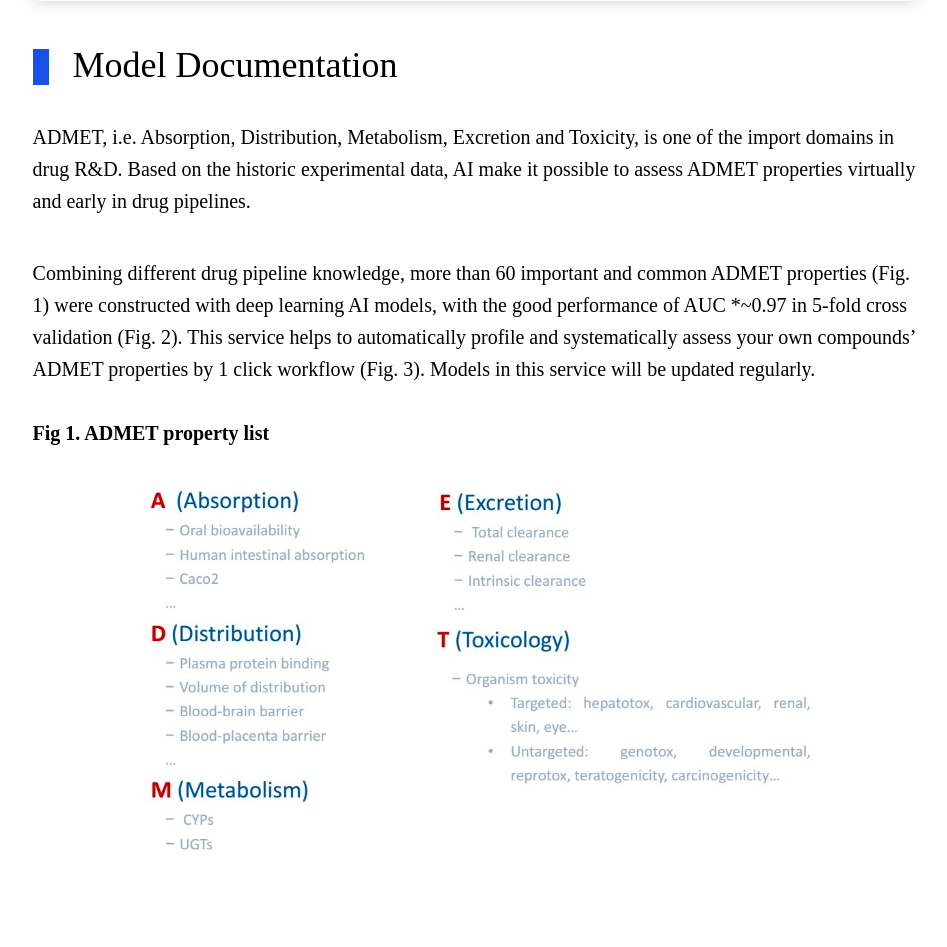
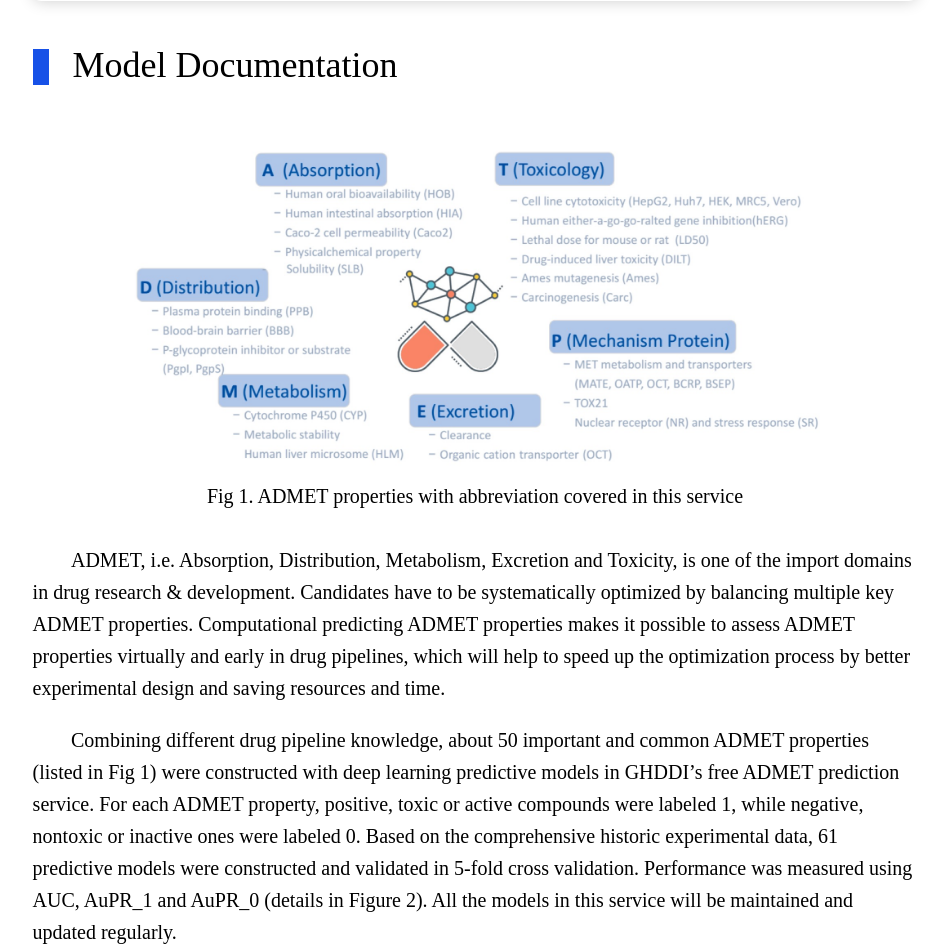
Before and after one commit to wxy0810500/deep_molecule_engine_client, a Django app: page /admet/ in a window 1280 px wide. Shown: the part 1334-2281 px from the top of the page, without its empty margins (165-1112 px from the left). Run offline with Django 3.2, Linux system fonts and the light colour scheme; parts of the project's set-up code (start-up, migrations or seed data) failed here and were passed over.

Commit message:
update model document in index.html

```diff
--- a/common_static/css/index.css
+++ b/common_static/css/index.css
@@ -176,11 +176,15 @@ textarea:focus {
 }
 .intro img {
     width: 80%;
-    margin: 0 10% 8vh;
+    margin: 8vh 10% 0;
+}
+.caption {
+    margin-bottom: 4vh;
+    text-align: center;
 }
 
-.intro t1 {
-    display: block;
+.doc {
+    text-indent: 3vw;
 }
 .intro .title {
     font-size: 4.5vmin;
--- a/templates/index.html
+++ b/templates/index.html
@@ -35,16 +35,14 @@
     </div>
 
     <div class="title">Model Documentation</div>
-    <h3></h3>
-    <t1>ADMET, i.e. Absorption, Distribution, Metabolism, Excretion and Toxicity, is one of the import domains in drug R&D. Based on the historic experimental data, AI make it possible to assess ADMET properties virtually and early in drug pipelines.</t1>
-    <h3></h3>
-    <t1>Combining different drug pipeline knowledge, more than 60 important and common ADMET properties (Fig. 1) were constructed with deep learning AI models, with the good performance of AUC *~0.97 in 5-fold cross validation (Fig. 2). This service helps to automatically profile and systematically assess your own compounds’ ADMET properties by 1 click workflow (Fig. 3). Models in this service will be updated regularly.</t1>
-
+    <img class="" src="{% static "imgs/fig1.jpg" %}" width="100%">
+    <div class="caption">Fig 1. ADMET properties with abbreviation covered in this service</div>
+    <p class="doc">ADMET, i.e. Absorption, Distribution, Metabolism, Excretion and Toxicity, is one of the import domains in drug research & development. Candidates have to be systematically optimized by balancing multiple key ADMET properties. Computational predicting ADMET properties makes it possible to assess ADMET properties virtually and early in drug pipelines, which will help to speed up the optimization process by better experimental design and saving resources and time.</p>
+    <p class="doc">Combining different drug pipeline knowledge, about 50 important and common ADMET properties (listed in Fig 1) were constructed with deep learning predictive models in GHDDI’s free ADMET prediction service. For each ADMET property, positive, toxic or active compounds were labeled 1, while negative, nontoxic or inactive ones were labeled 0. Based on the comprehensive historic experimental data, 61 predictive models were constructed and validated in 5-fold cross validation. Performance was measured using AUC, AuPR_1 and AuPR_0 (details in Figure 2). All the models in this service will be maintained and updated regularly.</p>
+    <p class="doc">This service helps to automatically profile and systematically assess your own compounds’ ADMET properties through a submit workflow. The report ADMET radar chart is generated by average different properties in this type after standardization. For each end of radar graph, the higher the score, the better or more drug-like the compound is. Each submit can handle 100 compounds at most.</p>
     {% load static %}
-    <h4>Fig 1. ADMET property list</h4>
-    <img class="" src="{% static "imgs/fig1.jpg" %}" width="100%">
-    <h4>Fig 2. The performance of ADMET predictive models</h4>
     <img class="" src="{% static "imgs/fig2.jpg" %}" width="100%">
+    <div class="caption">Fig 2. The performance of ADMET predictive models</div>
 {#        <img class="" src="{% static "imgs/fig3.jpg" %}" width="100%">#}
 
     <div class="title">News:</div>
```
Also changed, not shown: common_static/imgs/fig1.jpg, common_static/imgs/fig2.jpg (deleted).
